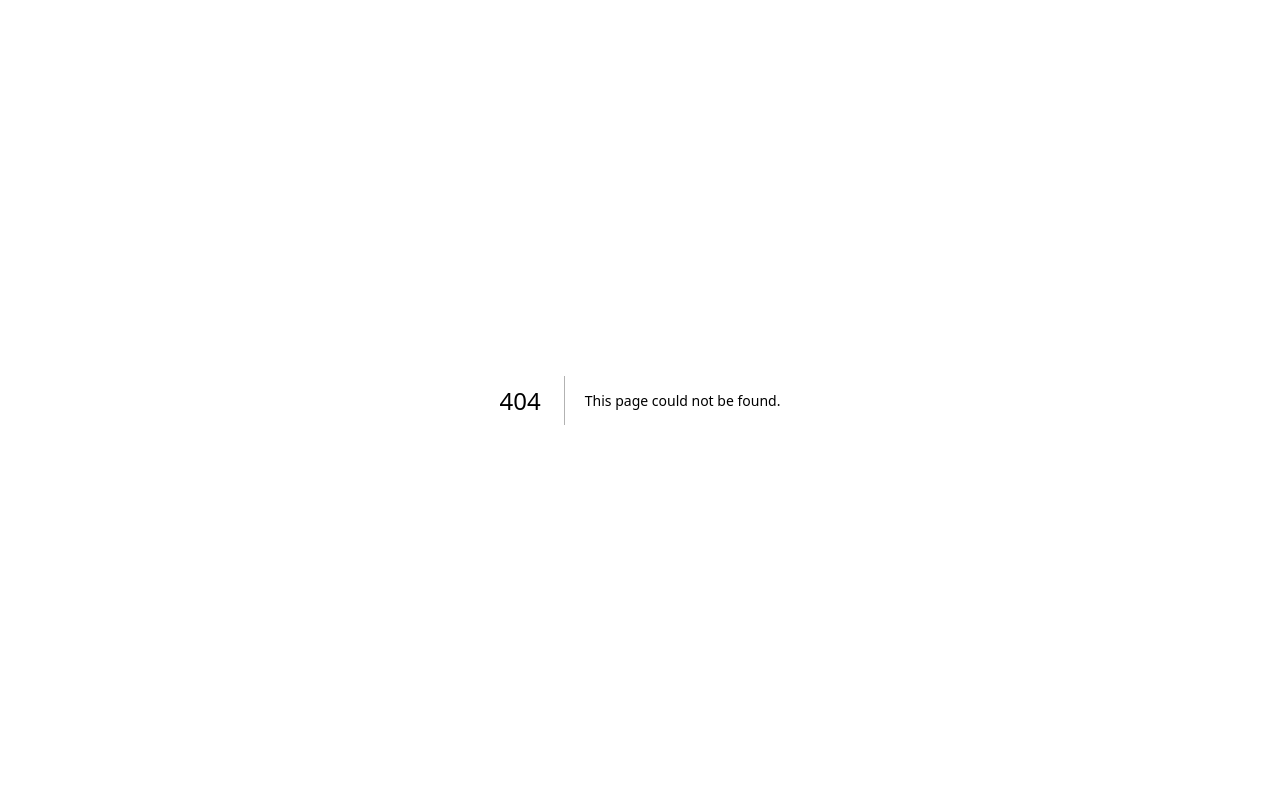
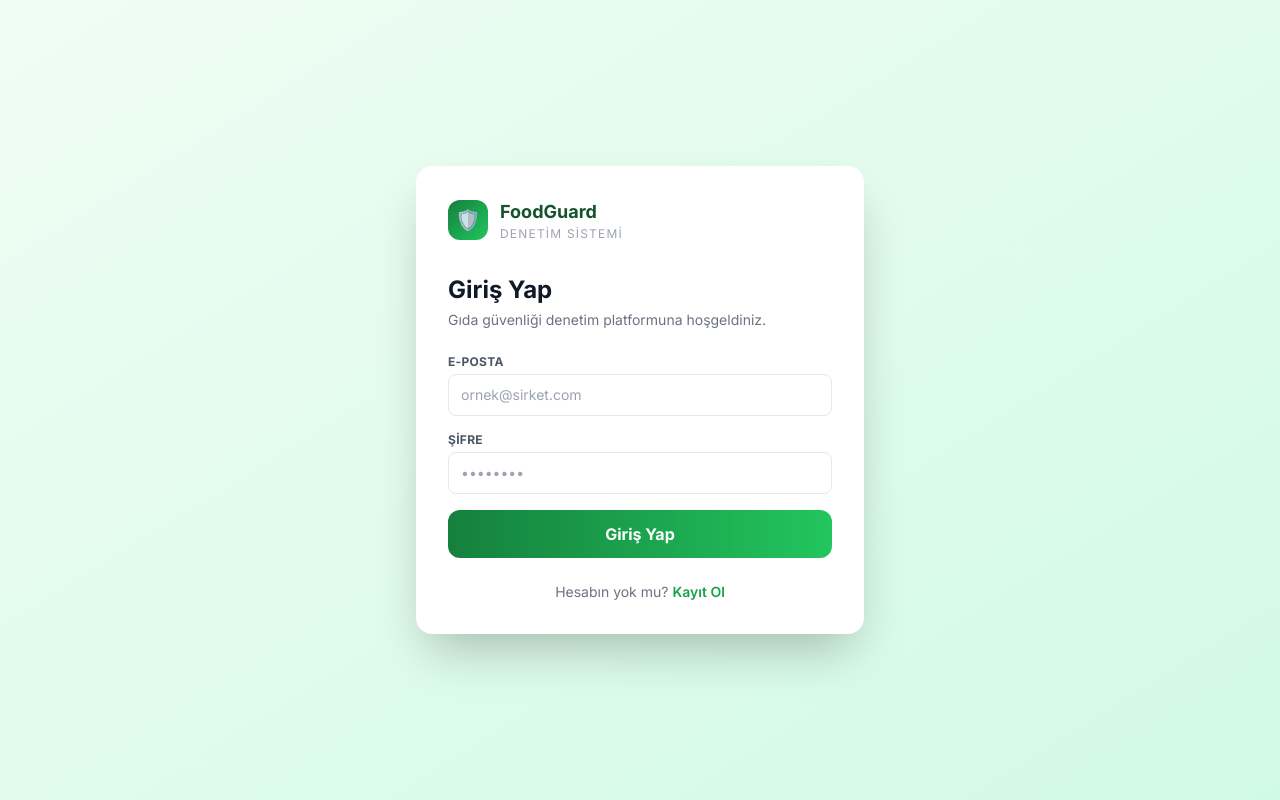
Before and after one commit to YukselKumas/foodguard, a Next.js app: page /login in a window 1280 px wide. Before the commit this address had no page. Built offline with nearby package versions, Linux system fonts and the light colour scheme; no server answers.

Commit message:
Create page.tsx

```diff
--- /dev/null
+++ b/app/login/page.tsx
@@ -0,0 +1,89 @@
+'use client'
+import { useState } from 'react'
+import { useRouter } from 'next/navigation'
+import { supabase } from '@/lib/supabase'
+import toast from 'react-hot-toast'
+
+export default function LoginPage() {
+  const router = useRouter()
+  const [email, setEmail] = useState('')
+  const [password, setPassword] = useState('')
+  const [loading, setLoading] = useState(false)
+  const [mode, setMode] = useState<'login' | 'register'>('login')
+
+  async function handleSubmit() {
+    setLoading(true)
+    if (mode === 'login') {
+      const { error } = await supabase.auth.signInWithPassword({ email, password })
+      if (error) { toast.error(error.message); setLoading(false); return }
+      router.push('/dashboard')
+    } else {
+      const { error } = await supabase.auth.signUp({ email, password })
+      if (error) { toast.error(error.message); setLoading(false); return }
+      toast.success('Kayıt başarılı! Lütfen e-postanızı doğrulayın.')
+    }
+    setLoading(false)
+  }
+
+  return (
+    <div className="min-h-screen bg-gradient-to-br from-green-50 to-emerald-100 flex items-center justify-center p-4">
+      <div className="bg-white rounded-2xl shadow-2xl p-8 w-full max-w-md">
+        <div className="flex items-center gap-3 mb-8">
+          <div className="w-10 h-10 bg-gradient-to-br from-green-700 to-green-500 rounded-xl flex items-center justify-center text-xl">🛡️</div>
+          <div>
+            <div className="font-bold text-green-900 text-lg">FoodGuard</div>
+            <div className="text-xs text-gray-400 uppercase tracking-widest">Denetim Sistemi</div>
+          </div>
+        </div>
+
+        <h1 className="text-2xl font-bold text-gray-900 mb-1">
+          {mode === 'login' ? 'Giriş Yap' : 'Hesap Oluştur'}
+        </h1>
+        <p className="text-gray-500 text-sm mb-6">
+          Gıda güvenliği denetim platformuna hoşgeldiniz.
+        </p>
+
+        <div className="space-y-4">
+          <div>
+            <label className="block text-xs font-bold text-gray-600 uppercase tracking-wide mb-1">E-posta</label>
+            <input
+              type="email"
+              value={email}
+              onChange={e => setEmail(e.target.value)}
+              className="w-full border border-gray-200 rounded-lg px-3 py-2.5 text-sm focus:outline-none focus:border-green-500"
+              placeholder="ornek@sirket.com"
+            />
+          </div>
+          <div>
+            <label className="block text-xs font-bold text-gray-600 uppercase tracking-wide mb-1">Şifre</label>
+            <input
+              type="password"
+              value={password}
+              onChange={e => setPassword(e.target.value)}
+              className="w-full border border-gray-200 rounded-lg px-3 py-2.5 text-sm focus:outline-none focus:border-green-500"
+              placeholder="••••••••"
+              onKeyDown={e => e.key === 'Enter' && handleSubmit()}
+            />
+          </div>
+          <button
+            onClick={handleSubmit}
+            disabled={loading}
+            className="w-full bg-gradient-to-r from-green-700 to-green-500 text-white font-bold py-3 rounded-xl hover:opacity-90 transition disabled:opacity-50"
+          >
+            {loading ? 'Yükleniyor...' : mode === 'login' ? 'Giriş Yap' : 'Kayıt Ol'}
+          </button>
+        </div>
+
+        <p className="text-center text-sm text-gray-500 mt-6">
+          {mode === 'login' ? 'Hesabın yok mu?' : 'Hesabın var mı?'}{' '}
+          <button
+            onClick={() => setMode(m => m === 'login' ? 'register' : 'login')}
+            className="text-green-600 font-semibold hover:underline"
+          >
+            {mode === 'login' ? 'Kayıt Ol' : 'Giriş Yap'}
+          </button>
+        </p>
+      </div>
+    </div>
+  )
+}
```
